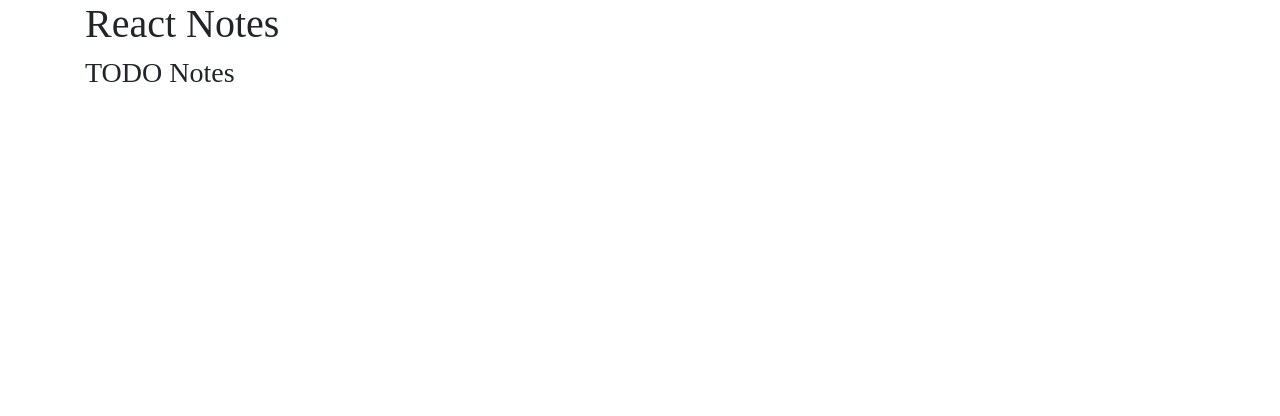
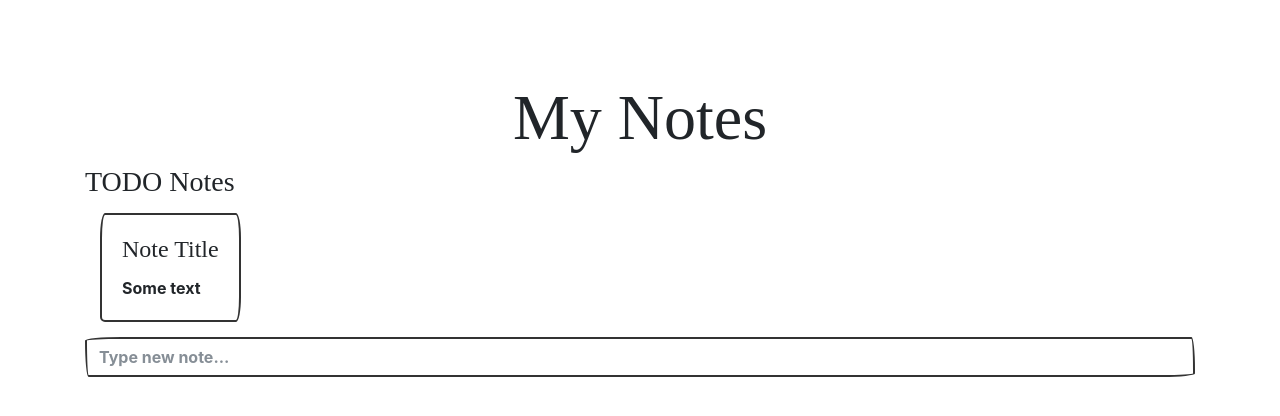
Before and after one commit to AhadJawan/react-notes, a React (Create React App) app: page / in a window 1280 px wide. Shown: the top 416 px of the page. Built offline with nearby package versions, Linux system fonts and the light colour scheme; a web font is replaced by a local one.

Commit message:
added note and addnote components

```diff
--- a/src/App.js
+++ b/src/App.js
@@ -1,13 +1,29 @@
-import React from 'react';
-import './bootstrap.min.css';
+import React from "react";
+import "./bootstrap.min.css";
+
+import AddNote from "./components/AddNote";
+import Note from "./components/Note";
 
 function App() {
   return (
-    <div className="container">
-      <h1>React Notes</h1>
+    <div className="container" style={{marginTop: '10vh'}}>
+      <h1 style={titleStyle}>My Notes</h1>
       <h3>TODO Notes</h3>
+      <div className="d-flex" style={noteContainerStyle}>
+        <Note />
+      </div>
+      <AddNote />
     </div>
   );
 }
 
+const titleStyle = {
+  textAlign: 'center',
+  fontSize: '4rem'
+}
+
+const noteContainerStyle = {
+  margin: '15px'
+}
+
 export default App;
--- /dev/null
+++ b/src/components/AddNote.js
@@ -0,0 +1,12 @@
+import React, { useState } from 'react'
+
+export default function AddNote() {
+
+    const [data, setData] = useState();
+
+    return (
+        <div className="form-group">
+            <input className="form-control" type="text" placeholder="Type new note..."></input>
+        </div>
+    )
+}
--- /dev/null
+++ b/src/components/Note.js
@@ -0,0 +1,12 @@
+import React from "react";
+
+export default function Note() {
+  return (
+    <div className="card bg-light">
+      <div className="card-body">
+          <h4 className="card-title">Note Title</h4>
+          <p className="card-text">Some text</p>
+      </div>
+    </div>
+  );
+}
```
